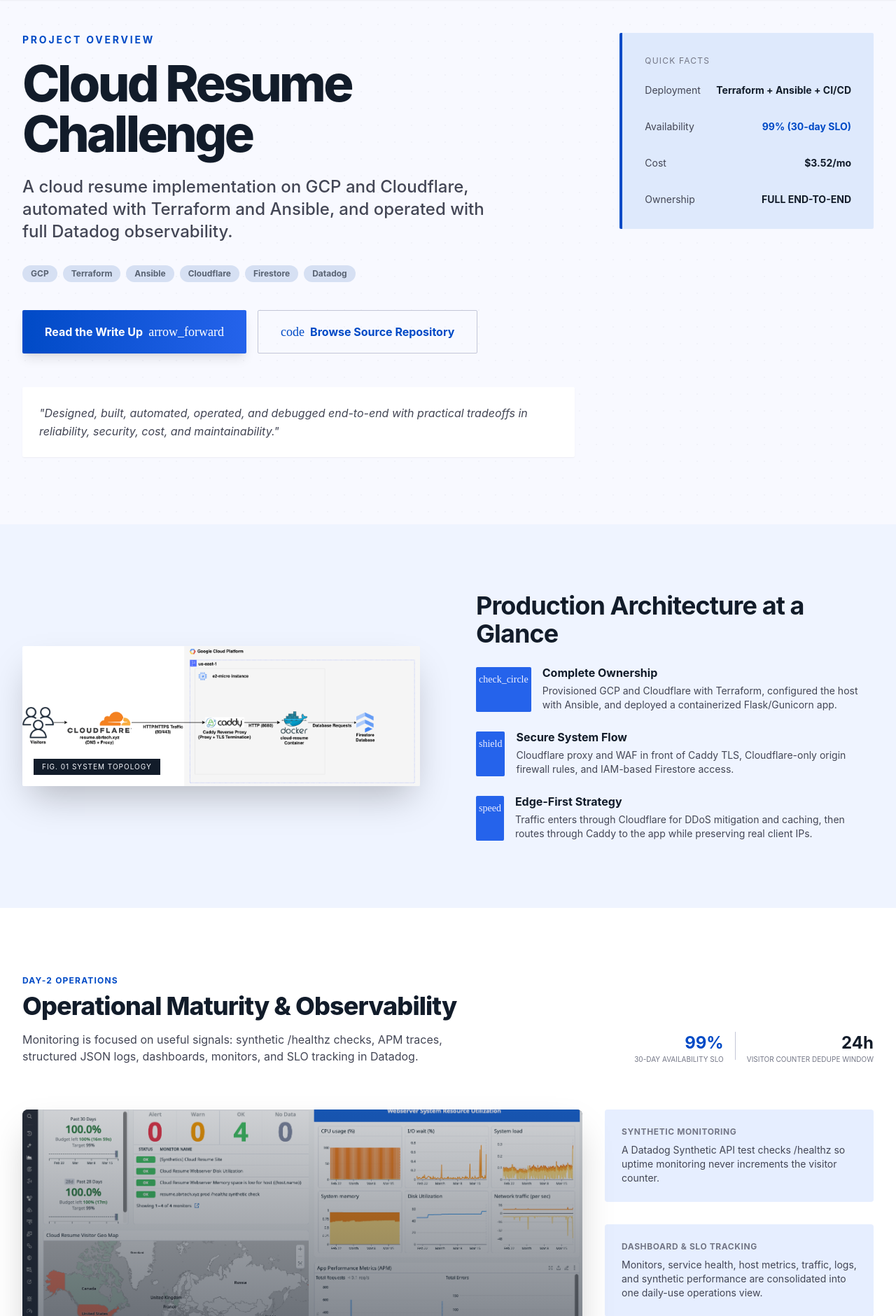
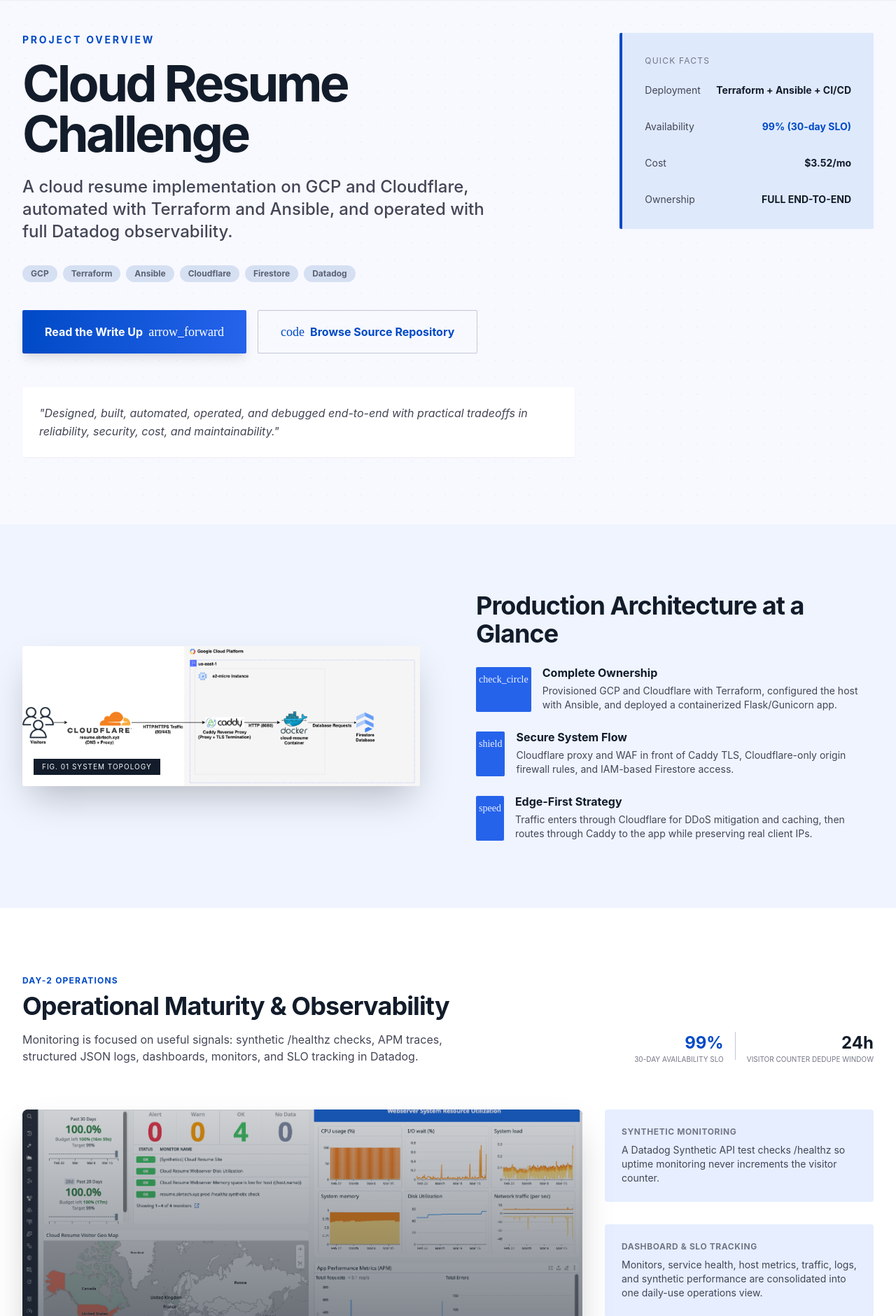
Before and after one commit to sbrupert/cloud-resume, a Flask app: page /project_overview in a window 1280 px wide. Shown: the part 65-1945 px from the top of the page at 70% size. Run offline with Flask 3, Linux system fonts and the light colour scheme; style sheets or scripts are compiled from the project's sources; parts of the project's set-up code (start-up, migrations or seed data) failed here and were passed over; some web fonts are replaced.

Commit message:
Normalize project heading weights to match index (font-bold). Move hero description to body font.

```diff
--- a/cloud_resume/cloud_resume/templates/project_overview.html
+++ b/cloud_resume/cloud_resume/templates/project_overview.html
@@ -56,12 +56,12 @@
                 >Project Overview</span
               >
               <h1
-                class="font-headline text-4xl md:text-7xl font-extrabold tracking-tighter text-on-surface mb-4 md:mb-6"
+                class="font-headline text-4xl md:text-7xl font-bold tracking-tighter text-on-surface mb-4 md:mb-6"
               >
                 Cloud Resume Challenge
               </h1>
               <p
-                class="font-headline text-lg md:text-2xl text-on-surface-variant font-medium max-w-2xl mb-6 md:mb-8 leading-relaxed"
+                class="font-body text-lg md:text-2xl text-on-surface-variant font-medium max-w-2xl mb-6 md:mb-8 leading-relaxed"
               >
                 A cloud resume implementation on GCP and Cloudflare, automated
                 with Terraform and Ansible, and operated with full Datadog
@@ -275,7 +275,7 @@
                 >Day-2 Operations</span
               >
               <h2
-                class="font-headline text-3xl md:text-4xl font-extrabold tracking-tight text-on-surface"
+                class="font-headline text-3xl md:text-4xl font-bold tracking-tight text-on-surface"
               >
                 Operational Maturity &amp; Observability
               </h2>
@@ -482,7 +482,7 @@
                   >Case Study Highlight</span
                 >
                 <h2
-                  class="font-headline text-3xl md:text-4xl font-extrabold tracking-tight mb-4 md:mb-6"
+                  class="font-headline text-3xl md:text-4xl font-bold tracking-tight mb-4 md:mb-6"
                 >
                   The Production Incident: Diagnosing Severe iowait
                 </h2>
```
